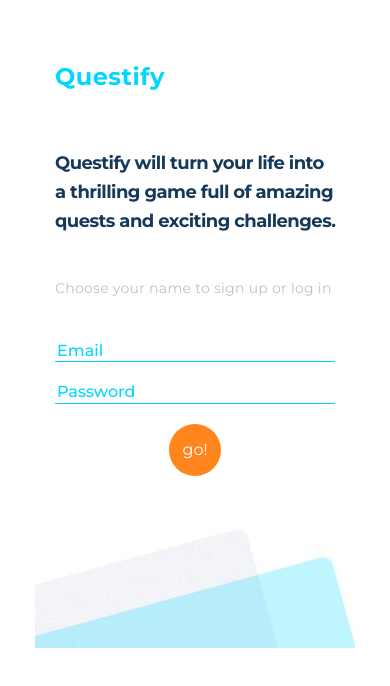
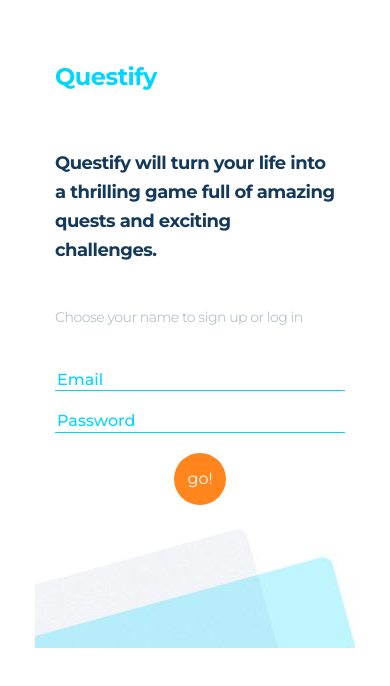
Before and after one commit to Sir-Jimbo/Questify, a React (Create React App) app: page / in a window 390 px wide. Shown: the top 686 px of the page. Built offline with nearby package versions, Linux system fonts and the light colour scheme.

Commit message:
tablet horizontal

```diff
--- a/src/pages/LoginPage/LoginPage.module.scss
+++ b/src/pages/LoginPage/LoginPage.module.scss
@@ -1,5 +1,3 @@
-
-
 .container {
   background-image: url("../../images/img/landing\ -\ mobile.jpg");
   background-color: #cccccc; /* Used if the image is unavailable */
@@ -40,6 +38,23 @@
     }
   }
 
+  @media screen and (min-width: 1020px) {
+    background-image: url("../../images/img/landinglanding.jpg");
+    height: 768px;
+    min-width: 1020px;
+
+    @media screen and (min-resolution: 2dppx) {
+      .container {
+        background-image: url("../../images/img/landinglanding@2.jpg");
+      }
+    }
+    @media screen and (min-resolution: 3dppx) {
+      .container {
+        background-image: url("../../images/img/landinglanding@3.jpg");
+      }
+    }
+  }
+
   @media screen and (min-width: 1280px) {
     background-image: url("../../images/img/landinglanding.jpg");
     height: 850px;
@@ -63,7 +78,7 @@
   font-weight: bold;
   font-size: 24px;
   line-height: 24px;
-  letter-spacing: 0.02em;
+  letter-spacing: -0.5px;
 
   color: #00d7ff;
 
@@ -79,6 +94,19 @@
     margin-top: 298px;
     margin-left: 35px;
     margin-bottom: 50px;
+
+    letter-spacing: -0.75px;
+  }
+
+  @media screen and (min-width: 1020px) {
+    font-size: 24px;
+    line-height: 24px;
+
+    margin-top: 162px;
+    margin-left: 99px;
+    margin-bottom: 50px;
+
+    letter-spacing: -1px;
   }
 
   @media screen and (min-width: 1280px) {
@@ -90,6 +118,8 @@
     margin-top: 178px;
     margin-left: 216px;
     margin-bottom: 70px;
+
+    letter-spacing: -1.25px;
   }
 }
 
@@ -99,7 +129,7 @@
   font-weight: bold;
   font-size: 18px;
   line-height: 29px;
-  letter-spacing: -0.55px;
+  letter-spacing: -0.5px;
 
   color: #15395a;
 
@@ -116,6 +146,18 @@
     margin-bottom: 25px;
 
     letter-spacing: -0.75px;
+  }
+
+  @media screen and (min-width: 1020px) {
+    width: 515px;
+
+    font-size: 33px;
+    line-height: 45px;
+
+    margin-left: 99px;
+    margin-bottom: 25px;
+
+    letter-spacing: -1px;
   }
 
   @media screen and (min-width: 1280px) {
@@ -136,7 +178,7 @@
   font-weight: normal;
   font-size: 14px;
   line-height: 45px;
-  letter-spacing: 0.02em;
+  letter-spacing: -0.5px;
 
   color: #b9c3c8;
 
@@ -149,6 +191,18 @@
 
     margin-left: 35px;
     margin-bottom: 30px;
+
+    letter-spacing: -0.75px;
+  }
+
+  @media screen and (min-width: 1020px) {
+    font-size: 24px;
+    line-height: 45px;
+
+    margin-left: 99px;
+    margin-bottom: 35px;
+
+    letter-spacing: -1px;
   }
 
   @media screen and (min-width: 1280px) {
@@ -157,6 +211,8 @@
 
     margin-left: 216px;
     margin-bottom: 23px;
+
+    letter-spacing: -1.25px;
   }
 }
 
@@ -164,6 +220,7 @@
   display: flex;
   flex-direction: column;
   align-items: center;
+  width: 290px;
 
   margin-top: 0px;
 
@@ -173,6 +230,13 @@
     margin-bottom: 38px;
 
     align-items: flex-end;
+  }
+
+  @media screen and (min-width: 1020px) {
+    width: 193px;
+
+    margin-left: 99px;
+    margin-bottom: 38px;
   }
 
   @media screen and (min-width: 1280px) {
@@ -218,12 +282,4 @@
   background-color: #ff851c;
   border-style: unset;
   margin-top: 0px;
-
-  // @media screen and (min-width: 768px) {
-  //   margin-left: 184px;
-  // }
-
-  // @media screen and (min-width: 1280px) {
-  //   margin-left: 373px;
-  // }
 }
```
